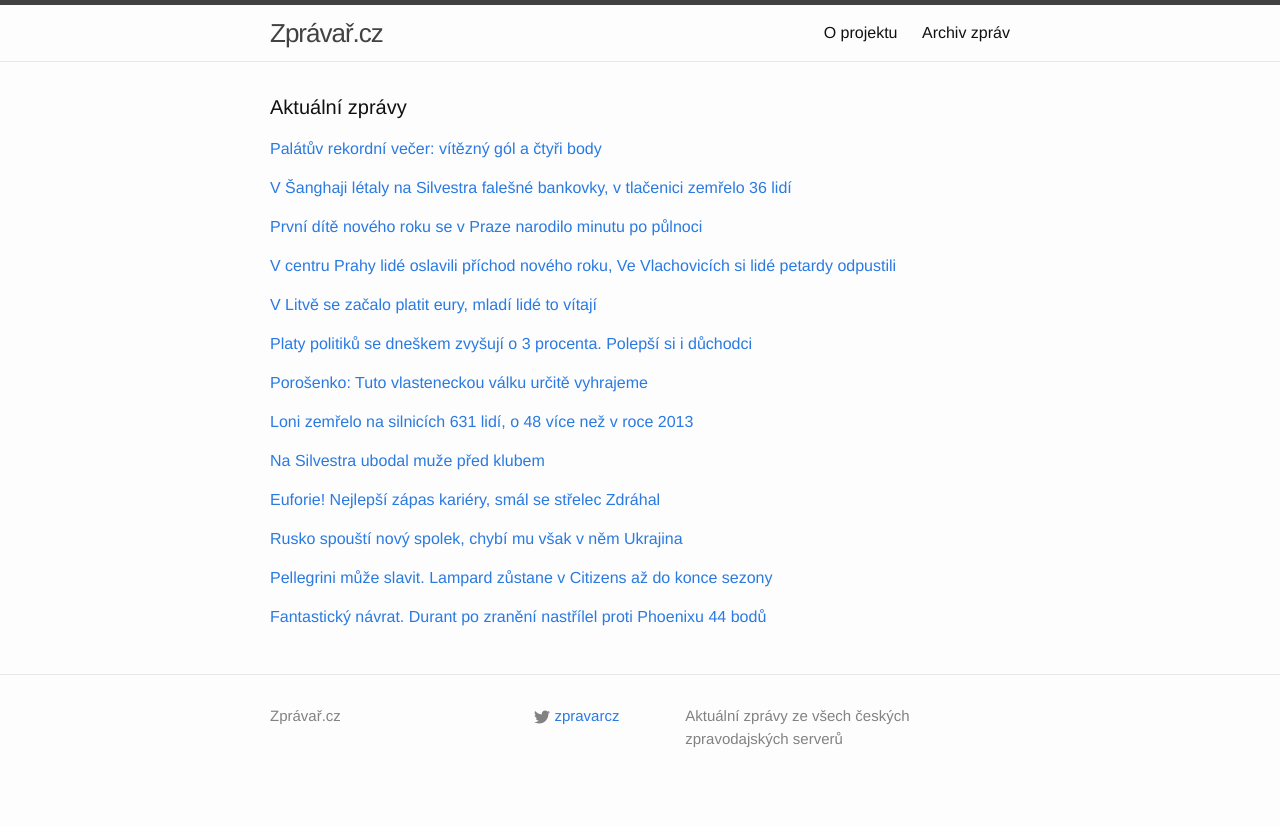
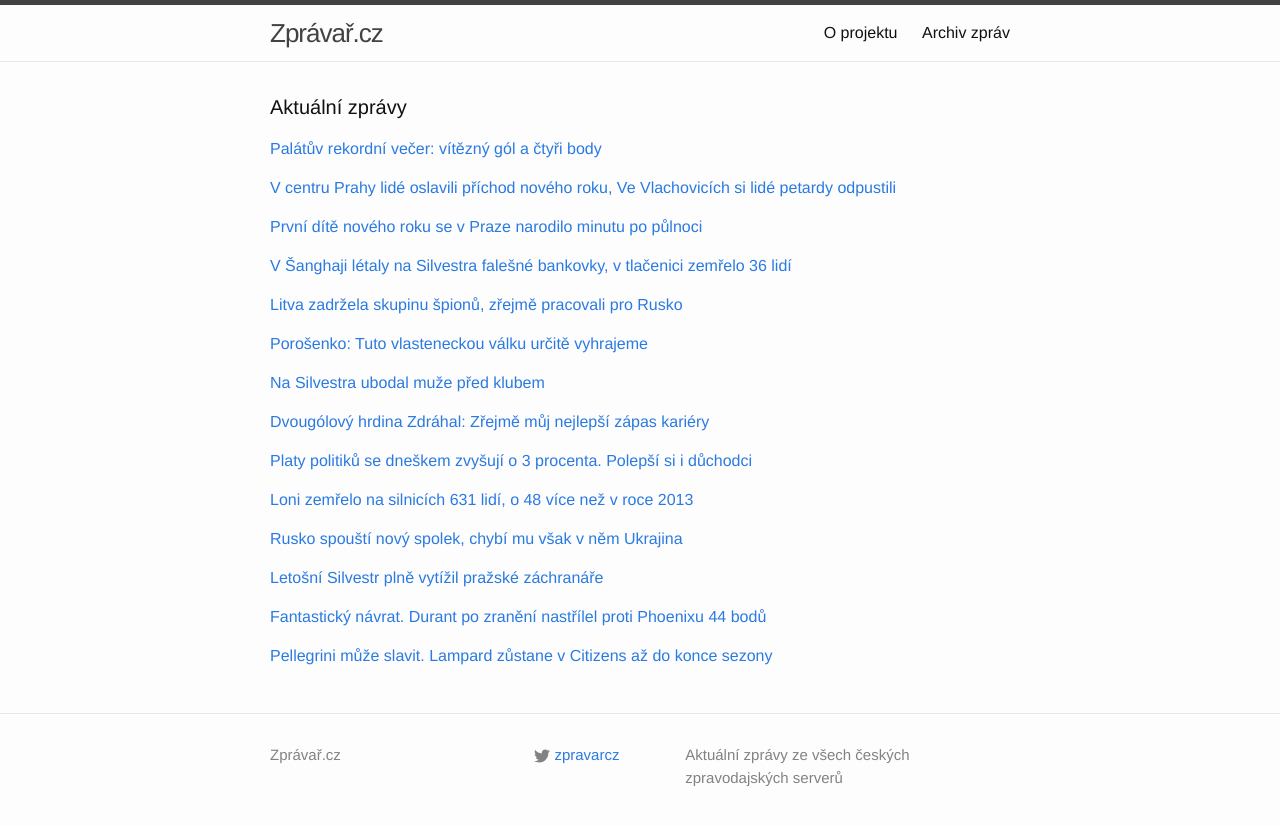
Before and after one commit to adliska/zpravar, a Jekyll site: the page built from index.html, in a window 1280 px wide. Shown: the top 826 px of the page. Built offline with Jekyll 4.4.1, drawn with Linux system fonts in a browser that asks for light colours; some of the changed lines change nothing that is shown.

Commit message:
zpravar news update

```diff
--- a/index.html
+++ b/index.html
@@ -19,14 +19,14 @@ layout: default
 <li><a href=http://hokej.idnes.cz/hokej-ms-dvacitek-cesko-rusko-d2d-/reprezentace.aspx?c=A150101_012343_reprezentace_cig>Mladí hokejisté překvapili: porazili Rusko, ve čtvrtfinále čekají Slováci - hokej.idnes.cz</a></li>
 <li><a href=http://sport.aktualne.cz/blamaz-odvracena-juniori-postoupili-do-ctvrtfinale-ms/r~a4d3a518913411e4ba57002590604f2e/>Blamáž odvrácena, junioři postoupili do čtvrtfinále MS - sport.aktualne.cz</a></li>
 </ul>
-</div><p><a href="javascript:;" onclick="toggle_visibility('zpravy1')">V Šanghaji létaly na Silvestra falešné bankovky, v tlačenici zemřelo 36 lidí</a></p>
+</div><p><a href="javascript:;" onclick="toggle_visibility('zpravy1')">V centru Prahy lidé oslavili příchod nového roku, Ve Vlachovicích si lidé petardy odpustili</a></p>
 <div id="zpravy1" style="display:none">
 <ul>
-<li><a href=http://www.ceskatelevize.cz/ct24/svet/296861-v-sanghaji-letaly-na-silvestra-falesne-bankovky-v-tlacenici-zemrelo-36-lidi/>V Šanghaji létaly na Silvestra falešné bankovky, v tlačenici zemřelo 36 lidí - www.ceskatelevize.cz</a></li>
-<li><a href=http://www.ceskatelevize.cz/ct24/svet/296861-v-sanghaji-letaly-falesne-bankovky-v-tlacenici-zemrelo-36-lidi/>V Šanghaji létaly falešné bankovky, v tlačenici zemřelo 36 lidí - www.ceskatelevize.cz</a></li>
-<li><a href=http://zahranicni.ihned.cz/c1-63321400-behem-silvestrovskych-oslav-v-sanghaji-byly-uslapany-desitky-lidi>Během silvestrovských oslav v Šanghaji byly ušlapány desítky lidí - zahranicni.ihned.cz</a></li>
-<li><a href=http://echo24.cz/a/iGMxE>Smrtící tlačenici v Šanghaji možná zavinily falešné dolary - echo24.cz</a></li>
-<li><a href=http://www.ceskenoviny.cz/zpravy/zpravy/smrtici-tlacenici-v-sanghaji-mozna-zavinily-falesne-dolary/1163944>Smrtící tlačenici v Šanghaji možná zavinily falešné dolary - www.ceskenoviny.cz</a></li>
+<li><a href=http://www.ceskenoviny.cz/zpravy/zpravy/v-centru-prahy-lide-oslavili-prichod-noveho-roku-ve-vlachovicich-si-lide-petardy-odpustili/1163938>V centru Prahy lidé oslavili příchod nového roku, Ve Vlachovicích si lidé petardy odpustili - www.ceskenoviny.cz</a></li>
+<li><a href=http://www.novinky.cz/domaci/357569-cesko-privitalo-oslavami-novy-rok-neobeslo-se-to-bez-zraneni.html>Česko přivítalo oslavami nový rok, neobešlo se to bez zranění - www.novinky.cz</a></li>
+<li><a href=http://www.lidovky.cz/je-tu-rok-2015-v-praze-bouchaly-petardy-jiz-od-brzkeho-vecera-p39-/zpravy-domov.aspx?c=A150101_005239_ln_domov_mpr>Je tu rok 2015. V Praze bouchaly petardy již od brzkého večera  - www.lidovky.cz</a></li>
+<li><a href=http://www.ceskenoviny.cz/zpravy/zpravy/v-ulicich-v-centru-prahy-lide-slavi-prichod-noveho-roku/1163938>V ulicích v centru Prahy lidé slaví příchod nového roku - www.ceskenoviny.cz</a></li>
+<li><a href=http://www.novinky.cz/domaci/357569-cesko-vita-oslavami-novy-rok-jsou-uz-prvni-zraneni.html>Česko vítá oslavami nový rok, jsou už první zranění - www.novinky.cz</a></li>
 </ul>
 </div><p><a href="javascript:;" onclick="toggle_visibility('zpravy2')">První dítě nového roku se v Praze narodilo minutu po půlnoci</a></p>
 <div id="zpravy2" style="display:none">
@@ -37,61 +37,63 @@ layout: default
 <li><a href=http://www.novinky.cz/domaci/357579-prvni-dite-roku-se-v-praze-narodilo-40-vterin-po-pulnoci.html>První dítě roku se v Praze narodilo 40 vteřin po půlnoci - www.novinky.cz</a></li>
 <li><a href=http://www.ceskenoviny.cz/zpravy/zpravy/prvnim-dite-noveho-roku-se-v-praze-narodilo-40-vterin-po-pulnoci/1163953>Prvním dítě nového roku se v Praze narodilo 40 vteřin po půlnoci - www.ceskenoviny.cz</a></li>
 </ul>
-</div><p><a href="javascript:;" onclick="toggle_visibility('zpravy3')">V centru Prahy lidé oslavili příchod nového roku, Ve Vlachovicích si lidé petardy odpustili</a></p>
+</div><p><a href="javascript:;" onclick="toggle_visibility('zpravy3')">V Šanghaji létaly na Silvestra falešné bankovky, v tlačenici zemřelo 36 lidí</a></p>
 <div id="zpravy3" style="display:none">
 <ul>
-<li><a href=http://www.ceskenoviny.cz/zpravy/zpravy/v-centru-prahy-lide-oslavili-prichod-noveho-roku-ve-vlachovicich-si-lide-petardy-odpustili/1163938>V centru Prahy lidé oslavili příchod nového roku, Ve Vlachovicích si lidé petardy odpustili - www.ceskenoviny.cz</a></li>
-<li><a href=http://www.novinky.cz/domaci/357569-cesko-privitalo-oslavami-novy-rok-neobeslo-se-to-bez-zraneni.html>Česko přivítalo oslavami nový rok, neobešlo se to bez zranění - www.novinky.cz</a></li>
-<li><a href=http://www.lidovky.cz/je-tu-rok-2015-v-praze-bouchaly-petardy-jiz-od-brzkeho-vecera-p39-/zpravy-domov.aspx?c=A150101_005239_ln_domov_mpr>Je tu rok 2015. V Praze bouchaly petardy již od brzkého večera  - www.lidovky.cz</a></li>
-<li><a href=http://www.ceskenoviny.cz/zpravy/zpravy/v-ulicich-v-centru-prahy-lide-slavi-prichod-noveho-roku/1163938>V ulicích v centru Prahy lidé slaví příchod nového roku - www.ceskenoviny.cz</a></li>
-<li><a href=http://www.novinky.cz/domaci/357569-cesko-vita-oslavami-novy-rok-jsou-uz-prvni-zraneni.html>Česko vítá oslavami nový rok, jsou už první zranění - www.novinky.cz</a></li>
+<li><a href=http://www.ceskatelevize.cz/ct24/svet/296861-v-sanghaji-letaly-na-silvestra-falesne-bankovky-v-tlacenici-zemrelo-36-lidi/>V Šanghaji létaly na Silvestra falešné bankovky, v tlačenici zemřelo 36 lidí - www.ceskatelevize.cz</a></li>
+<li><a href=http://www.ceskatelevize.cz/ct24/svet/296861-v-sanghaji-letaly-falesne-bankovky-v-tlacenici-zemrelo-36-lidi/>V Šanghaji létaly falešné bankovky, v tlačenici zemřelo 36 lidí - www.ceskatelevize.cz</a></li>
+<li><a href=http://zahranicni.ihned.cz/c1-63321400-behem-silvestrovskych-oslav-v-sanghaji-byly-uslapany-desitky-lidi>Během silvestrovských oslav v Šanghaji byly ušlapány desítky lidí - zahranicni.ihned.cz</a></li>
+<li><a href=http://echo24.cz/a/iGMxE>Smrtící tlačenici v Šanghaji možná zavinily falešné dolary - echo24.cz</a></li>
+<li><a href=http://www.ceskenoviny.cz/zpravy/zpravy/smrtici-tlacenici-v-sanghaji-mozna-zavinily-falesne-dolary/1163944>Smrtící tlačenici v Šanghaji možná zavinily falešné dolary - www.ceskenoviny.cz</a></li>
 </ul>
-</div><p><a href="javascript:;" onclick="toggle_visibility('zpravy4')">V Litvě se začalo platit eury, mladí lidé to vítají</a></p>
+</div><p><a href="javascript:;" onclick="toggle_visibility('zpravy4')">Litva zadržela skupinu špionů, zřejmě pracovali pro Rusko</a></p>
 <div id="zpravy4" style="display:none">
 <ul>
-<li><a href=http://www.rozhlas.cz/_zprava/v-litve-se-zacalo-platit-eury-mladi-lide-to-vitaji--1438436>V Litvě se začalo platit eury, mladí lidé to vítají - www.rozhlas.cz</a></li>
-<li><a href=http://echo24.cz/a/wacyN>Litva zavedla euro. Skeptici se bojí odlivu lidí - echo24.cz</a></li>
-<li><a href=http://ekonomika.idnes.cz/litva-prijala-euro-je-devatenactym-clenem-eurozony-fxv-/eko_euro.aspx?c=A150101_002541_eko_euro_jav>V Litvě se začalo platit eurem, od půlnoci je členem eurozóny - ekonomika.idnes.cz</a></li>
-<li><a href=http://www.financninoviny.cz/zpravodajstvi/zpravy/litva-je-od-dnesniho-dne-19-clenem-eurozony/1163951>Litva je od dnešního dne 19. členem eurozóny - www.financninoviny.cz</a></li>
+<li><a href=http://zpravy.e15.cz/zahranicni/udalosti/litva-zadrzela-skupinu-spionu-zrejme-pracovali-pro-rusko-1149439>Litva zadržela skupinu špionů, zřejmě pracovali pro Rusko - zpravy.e15.cz</a></li>
+<li><a href=http://zahranicni.ihned.cz/c1-63321960-litva-zadrzela-udajne-spiony-mezi-nimi-i-dustojnika-ze-zakladny-nato>Litva zadržela údajné špiony.  Mezi nimi i důstojníka ze základny NATO - zahranicni.ihned.cz</a></li>
+<li><a href=http://echo24.cz/a/iSX5c>Litva zadržela údajné špiony včetně důstojníka ze základny NATO - echo24.cz</a></li>
+<li><a href=http://www.ceskenoviny.cz/zpravy/zpravy/litva-zadrzela-udajne-spiony-vcetne-dustojnika-ze-zakladny-nato/1164069>Litva zadržela údajné špiony včetně důstojníka ze základny NATO - www.ceskenoviny.cz</a></li>
+<li><a href=http://zpravy.aktualne.cz/zahranici/litva-zadrzela-spiony-zrejme-prisli-z-ruska/r~c7003456919a11e4bdad0025900fea04/>Litva zadržela špiony. Zřejmě přišli z Ruska - zpravy.aktualne.cz</a></li>
 </ul>
-</div><p><a href="javascript:;" onclick="toggle_visibility('zpravy5')">Platy politiků se dneškem zvyšují o 3 procenta. Polepší si i důchodci</a></p>
+</div><p><a href="javascript:;" onclick="toggle_visibility('zpravy5')">Porošenko: Tuto vlasteneckou válku určitě vyhrajeme</a></p>
 <div id="zpravy5" style="display:none">
+<ul>
+<li><a href=http://www.tyden.cz/rubriky/zahranici/rusko-a-okoli/porosenko-tuto-vlasteneckou-valku-urcite-vyhrajeme_328816.html>Porošenko: Tuto vlasteneckou válku určitě vyhrajeme - www.tyden.cz</a></li>
+<li><a href=http://zpravy.e15.cz/zahranicni/politika/porosenko-ukrajina-valku-vyhraje-a-spusti-reformy-1149426>Porošenko: Ukrajina válku vyhraje a spustí reformy - zpravy.e15.cz</a></li>
+<li><a href=http://www.rozhlas.cz/_zprava/ukrajina-zvitezi-v-boji-s-proruskymi-separatisty-rekl-v-projevu-prezident-porosenko--1438433>Ukrajina zvítězí v boji s proruskými separatisty, řekl v projevu prezident Porošenko - www.rozhlas.cz</a></li>
+<li><a href=http://www.novinky.cz/zahranicni/357576-porosenko-ukrajina-valku-vyhraje-a-spusti-reformy.html>Porošenko: Ukrajina válku vyhraje a spustí reformy - www.novinky.cz</a></li>
+</ul>
+</div><p><a href="javascript:;" onclick="toggle_visibility('zpravy6')">Na Silvestra ubodal muže před klubem</a></p>
+<div id="zpravy6" style="display:none">
+<ul>
+<li><a href=http://www.novinky.cz/krimi/357582-na-silvestra-ubodal-muze-pred-klubem.html>Na Silvestra ubodal muže před klubem - www.novinky.cz</a></li>
+<li><a href=http://www.ceskatelevize.cz/ct24/domaci/296859-v-trebici-zemrel-pri-rvacce-muz-v-brne-vypadl-opily-mladik-z-okna/>V Třebíči zemřel při rvačce muž, v Brně vypadl opilý mladík z okna - www.ceskatelevize.cz</a></li>
+<li><a href=http://www.ceskenoviny.cz/zpravy/zpravy/v-trebici-byl-rano-pred-klubem-pobodan-muz-zranenim-podlehl/1163991>V Třebíči byl ráno před klubem pobodán muž, zraněním podlehl - www.ceskenoviny.cz</a></li>
+<li><a href=http://jihlava.idnes.cz/v-trebici-byl-rano-pred-klubem-pobodan-muz-zranenim-podlehl-po9-/jihlava-zpravy.aspx?c=A150101_072138_jihlava-zpravy_jav>Rvačka před klubem v Třebíči skončila ubodáním jednoho z mužů - jihlava.idnes.cz</a></li>
+</ul>
+</div><p><a href="javascript:;" onclick="toggle_visibility('zpravy7')">Dvougólový hrdina Zdráhal: Zřejmě můj nejlepší zápas kariéry</a></p>
+<div id="zpravy7" style="display:none">
+<ul>
+<li><a href=http://www.denik.cz/hokej/dvougolovy-hrdina-zdrahal-zrejme-muj-nejlepsi-zapas-kariery-20150101.html>Dvougólový hrdina Zdráhal: Zřejmě můj nejlepší zápas kariéry - www.denik.cz</a></li>
+<li><a href=http://www.tyden.cz/rubriky/sport/hokej/reprezentace/euforie-nejlepsi-zapas-kariery-smal-se-strelec-zdrahal_328815.html>Euforie! Nejlepší zápas kariéry, smál se střelec Zdráhal - www.tyden.cz</a></li>
+<li><a href=http://www.tyden.cz/rubriky/sport/hokej/reprezentace/nejlepsi-zapas-kariery-smal-se-strelec-zdrahal_328815.html>Euforie! Nejlepší zápas kariéry, smál se střelec Zdráhal - www.tyden.cz</a></li>
+<li><a href=http://sport.aktualne.cz/zdrahal-zrejme-muj-nejlepsi-zapas-kariery/r~7b401c96918d11e4a10c0025900fea04/>Zdráhal: Konečně jsme hráli jako tým. Slováky už nepdoceníme - sport.aktualne.cz</a></li>
+</ul>
+</div><p><a href="javascript:;" onclick="toggle_visibility('zpravy8')">Platy politiků se dneškem zvyšují o 3 procenta. Polepší si i důchodci</a></p>
+<div id="zpravy8" style="display:none">
 <ul>
 <li><a href=http://domaci.ihned.cz/c1-63321380-platy-politiku-se-dneskem-zvysuji-o-3-procenta-polepsi-si-i-duchodci>Platy politiků se dneškem zvyšují o 3 procenta. Polepší si i důchodci - domaci.ihned.cz</a></li>
 <li><a href=http://domaci.ihned.cz/c1-63321380-zvysuji-se-platy-politikum-letos-si-polepsi-i-duchodci-a-rodiny-s-detmi>Zvyšují se platy politikům, letos si polepší  i důchodci a rodiny s dětmi - domaci.ihned.cz</a></li>
 <li><a href=http://www.financninoviny.cz/zpravodajstvi/zpravy/platy-politiku-se-ode-dneska-zvysuji-o-3-pct-u-soudcu-o-deset/1163973>Platy politiků se ode dneška zvyšují o 3 pct., u soudců o deset - www.financninoviny.cz</a></li>
 <li><a href=http://www.financninoviny.cz/zpravodajstvi/zpravy/duchodcum-vzrustaji-penze-danove-slevy-na-deti-se-zvysuji/1163971>Důchodcům vzrůstají penze, daňové slevy na děti se zvyšují - www.financninoviny.cz</a></li>
 </ul>
-</div><p><a href="javascript:;" onclick="toggle_visibility('zpravy6')">Porošenko: Tuto vlasteneckou válku určitě vyhrajeme</a></p>
-<div id="zpravy6" style="display:none">
-<ul>
-<li><a href=http://www.tyden.cz/rubriky/zahranici/rusko-a-okoli/porosenko-tuto-vlasteneckou-valku-urcite-vyhrajeme_328816.html>Porošenko: Tuto vlasteneckou válku určitě vyhrajeme - www.tyden.cz</a></li>
-<li><a href=http://zpravy.e15.cz/zahranicni/politika/porosenko-ukrajina-valku-vyhraje-a-spusti-reformy-1149426>Porošenko: Ukrajina válku vyhraje a spustí reformy - zpravy.e15.cz</a></li>
-<li><a href=http://www.rozhlas.cz/_zprava/ukrajina-zvitezi-v-boji-s-proruskymi-separatisty-rekl-v-projevu-prezident-porosenko--1438433>Ukrajina zvítězí v boji s proruskými separatisty, řekl v projevu prezident Porošenko - www.rozhlas.cz</a></li>
-<li><a href=http://www.novinky.cz/zahranicni/357576-porosenko-ukrajina-valku-vyhraje-a-spusti-reformy.html>Porošenko: Ukrajina válku vyhraje a spustí reformy - www.novinky.cz</a></li>
-</ul>
-</div><p><a href="javascript:;" onclick="toggle_visibility('zpravy7')">Loni zemřelo na silnicích 631 lidí, o 48 více než v roce 2013</a></p>
-<div id="zpravy7" style="display:none">
+</div><p><a href="javascript:;" onclick="toggle_visibility('zpravy9')">Loni zemřelo na silnicích 631 lidí, o 48 více než v roce 2013</a></p>
+<div id="zpravy9" style="display:none">
 <ul>
 <li><a href=http://www.denik.cz/z_domova/loni-zemrelo-na-silnicich-631-lidi-o-48-vice-nez-v-roce-2013-20150101.html>Loni zemřelo na silnicích 631 lidí, o 48 více než v roce 2013 - www.denik.cz</a></li>
 <li><a href=http://zpravy.idnes.cz/loni-zemrelo-na-silnicich-v-cesku-631-lidi-o-48-vice-nez-o-rok-drive-pv6-/krimi.aspx?c=A150101_090314_krimi_jav>Loni zemřelo na silnicích v Česku 631 lidí, o 48 více než o rok dříve - zpravy.idnes.cz</a></li>
 <li><a href=http://www.novinky.cz/krimi/357581-loni-zemrelo-na-silnicich-v-cesku-631-lidi-o-48-mezirocne-vice.html>Loni zemřelo na silnicích v Česku 631 lidí, o 48 meziročně více - www.novinky.cz</a></li>
 <li><a href=http://www.ceskatelevize.cz/ct24/domaci/296860-mrtvych-loni-na-silnicich-pribylo/>Mrtvých loni na silnicích přibylo - www.ceskatelevize.cz</a></li>
-</ul>
-</div><p><a href="javascript:;" onclick="toggle_visibility('zpravy8')">Na Silvestra ubodal muže před klubem</a></p>
-<div id="zpravy8" style="display:none">
-<ul>
-<li><a href=http://www.novinky.cz/krimi/357582-na-silvestra-ubodal-muze-pred-klubem.html>Na Silvestra ubodal muže před klubem - www.novinky.cz</a></li>
-<li><a href=http://www.ceskatelevize.cz/ct24/domaci/296859-v-trebici-zemrel-pri-rvacce-muz-v-brne-vypadl-opily-mladik-z-okna/>V Třebíči zemřel při rvačce muž, v Brně vypadl opilý mladík z okna - www.ceskatelevize.cz</a></li>
-<li><a href=http://www.ceskenoviny.cz/zpravy/zpravy/v-trebici-byl-rano-pred-klubem-pobodan-muz-zranenim-podlehl/1163991>V Třebíči byl ráno před klubem pobodán muž, zraněním podlehl - www.ceskenoviny.cz</a></li>
-<li><a href=http://jihlava.idnes.cz/v-trebici-byl-rano-pred-klubem-pobodan-muz-zranenim-podlehl-po9-/jihlava-zpravy.aspx?c=A150101_072138_jihlava-zpravy_jav>Rvačka před klubem v Třebíči skončila ubodáním jednoho z mužů - jihlava.idnes.cz</a></li>
-</ul>
-</div><p><a href="javascript:;" onclick="toggle_visibility('zpravy9')">Euforie! Nejlepší zápas kariéry, smál se střelec Zdráhal</a></p>
-<div id="zpravy9" style="display:none">
-<ul>
-<li><a href=http://www.tyden.cz/rubriky/sport/hokej/reprezentace/euforie-nejlepsi-zapas-kariery-smal-se-strelec-zdrahal_328815.html>Euforie! Nejlepší zápas kariéry, smál se střelec Zdráhal - www.tyden.cz</a></li>
-<li><a href=http://www.tyden.cz/rubriky/sport/hokej/reprezentace/nejlepsi-zapas-kariery-smal-se-strelec-zdrahal_328815.html>Euforie! Nejlepší zápas kariéry, smál se střelec Zdráhal - www.tyden.cz</a></li>
-<li><a href=http://sport.aktualne.cz/zdrahal-zrejme-muj-nejlepsi-zapas-kariery/r~7b401c96918d11e4a10c0025900fea04/>Zdráhal: Konečně jsme hráli jako tým. Slováky už nepdoceníme - sport.aktualne.cz</a></li>
 </ul>
 </div><p><a href="javascript:;" onclick="toggle_visibility('zpravy10')">Rusko spouští nový spolek, chybí mu však v něm Ukrajina</a></p>
 <div id="zpravy10" style="display:none">
@@ -100,12 +102,12 @@ layout: default
 <li><a href=http://zahranicni.ihned.cz/c1-63321390-rusko-spousti-konkurenci-eu-v-euroasijskem-spolku-mu-ale-chybi-ukrajina>Rusko spouští konkurenci EU. V euroasijském spolku mu ale chybí Ukrajina - zahranicni.ihned.cz</a></li>
 <li><a href=http://www.financninoviny.cz/zpravodajstvi/zpravy/rusko-spousti-novy-spolek-chybi-mu-vsak-v-nem-ukrajina/1163979>Rusko spouští nový spolek, chybí mu však v něm Ukrajina - www.financninoviny.cz</a></li>
 </ul>
-</div><p><a href="javascript:;" onclick="toggle_visibility('zpravy11')">Pellegrini může slavit. Lampard zůstane v Citizens až do konce sezony</a></p>
+</div><p><a href="javascript:;" onclick="toggle_visibility('zpravy11')">Letošní Silvestr plně vytížil pražské záchranáře</a></p>
 <div id="zpravy11" style="display:none">
 <ul>
-<li><a href=http://www.denik.cz/fotbal/pellegrini-muze-slavit-lampard-zustane-v-citizens-az-do-konce-sezony-20150101.html>Pellegrini může slavit. Lampard zůstane v Citizens až do konce sezony - www.denik.cz</a></li>
-<li><a href=http://fotbal.idnes.cz/fotbal-lampard-manchester-city-dzx-/fot_zahranici.aspx?c=A150101_102148_fot_zahranici_rou>Lampard zůstane na hostování v Manchesteru City až do konce sezony - fotbal.idnes.cz</a></li>
-<li><a href=http://sport.aktualne.cz/lampard-zustane-v-manchesteru-city-az-do-konce-sezony/r~9603d900919711e4b6d20025900fea04/>Lampard zůstane v Manchesteru City až do konce sezony - sport.aktualne.cz</a></li>
+<li><a href=http://www.ceskenoviny.cz/zpravy/zpravy/letosni-silvestr-plne-vytizil-prazske-zachranare/1164012>Letošní Silvestr plně vytížil pražské záchranáře - www.ceskenoviny.cz</a></li>
+<li><a href=http://www.ceskenoviny.cz/zpravy/zpravy/hasici-meli-v-praze-proti-lonsku-klidnejsi-silvestrovskou-sluzbu/1164012>Hasiči měli v Praze proti loňsku klidnější silvestrovskou službu - www.ceskenoviny.cz</a></li>
+<li><a href=http://www.denik.cz/z_domova/prazsti-hasici-meli-proti-lonsku-klidnejsi-silvestrovskou-sluzbu-20150101.html>Pražští hasiči měli proti loňsku klidnější silvestrovskou službu - www.denik.cz</a></li>
 </ul>
 </div><p><a href="javascript:;" onclick="toggle_visibility('zpravy12')">Fantastický návrat. Durant po zranění nastřílel proti Phoenixu 44 bodů</a></p>
 <div id="zpravy12" style="display:none">
@@ -114,4 +116,11 @@ layout: default
 <li><a href=http://sport.idnes.cz/basketbal-nba-zpravodajstvi-dgc-/basket.aspx?c=A150101_095254_sport-basket_rou>Durant se vrátil po zranění famózně: 44 body pomohl k výhře Oklahomy - sport.idnes.cz</a></li>
 <li><a href=http://sport.aktualne.cz/durant-se-vratil-44-body-oklahoma-vyhrala-v-prodlouzeni/r~1504613e919311e4b98c002590604f2e/>Durant se vrátil 44 body, Oklahoma vyhrála v prodloužení - sport.aktualne.cz</a></li>
 </ul>
+</div><p><a href="javascript:;" onclick="toggle_visibility('zpravy13')">Pellegrini může slavit. Lampard zůstane v Citizens až do konce sezony</a></p>
+<div id="zpravy13" style="display:none">
+<ul>
+<li><a href=http://www.denik.cz/fotbal/pellegrini-muze-slavit-lampard-zustane-v-citizens-az-do-konce-sezony-20150101.html>Pellegrini může slavit. Lampard zůstane v Citizens až do konce sezony - www.denik.cz</a></li>
+<li><a href=http://fotbal.idnes.cz/fotbal-lampard-manchester-city-dzx-/fot_zahranici.aspx?c=A150101_102148_fot_zahranici_rou>Lampard zůstane na hostování v Manchesteru City až do konce sezony - fotbal.idnes.cz</a></li>
+<li><a href=http://sport.aktualne.cz/lampard-zustane-v-manchesteru-city-az-do-konce-sezony/r~9603d900919711e4b6d20025900fea04/>Lampard zůstane v Manchesteru City až do konce sezony - sport.aktualne.cz</a></li>
+</ul>
 </div></div>
```
